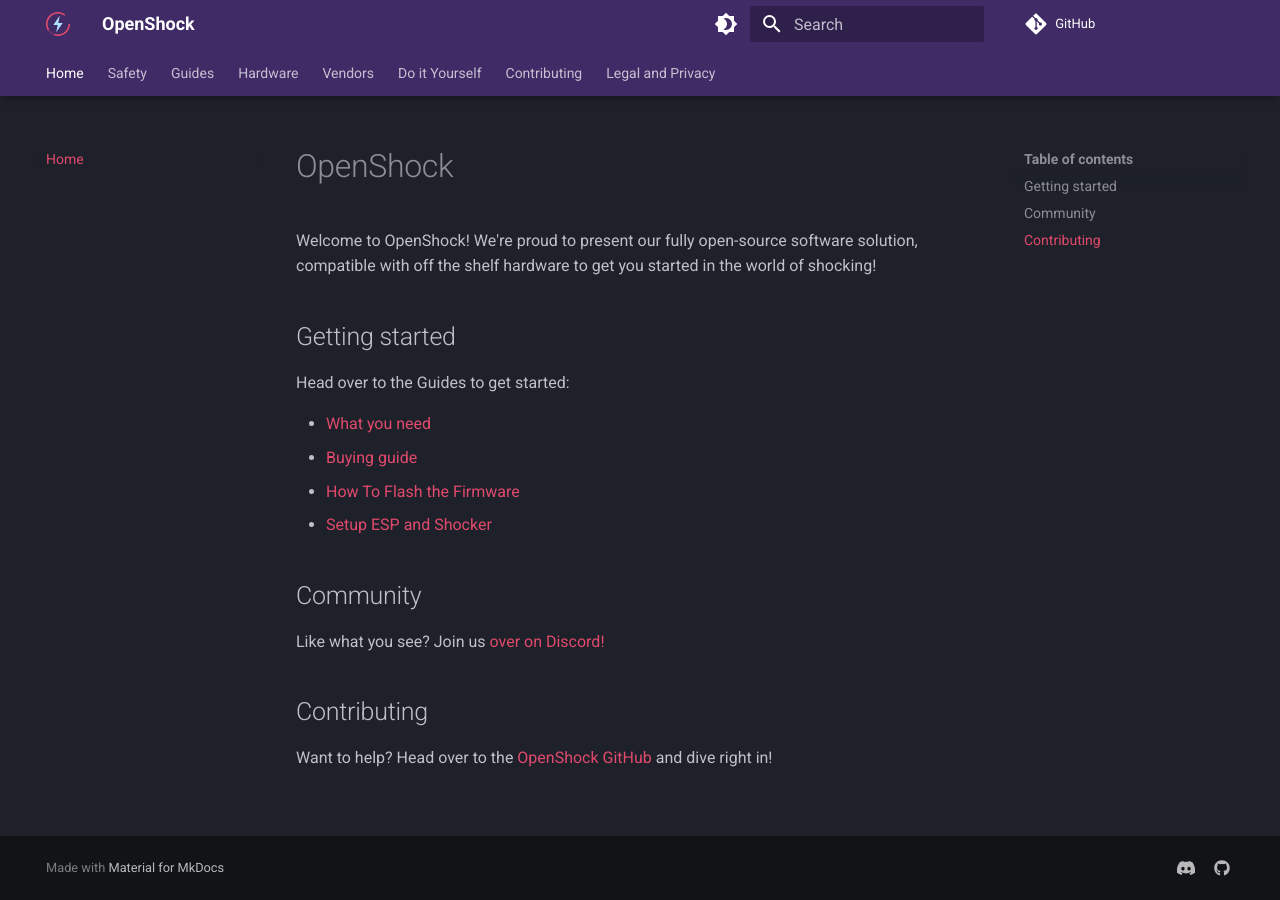
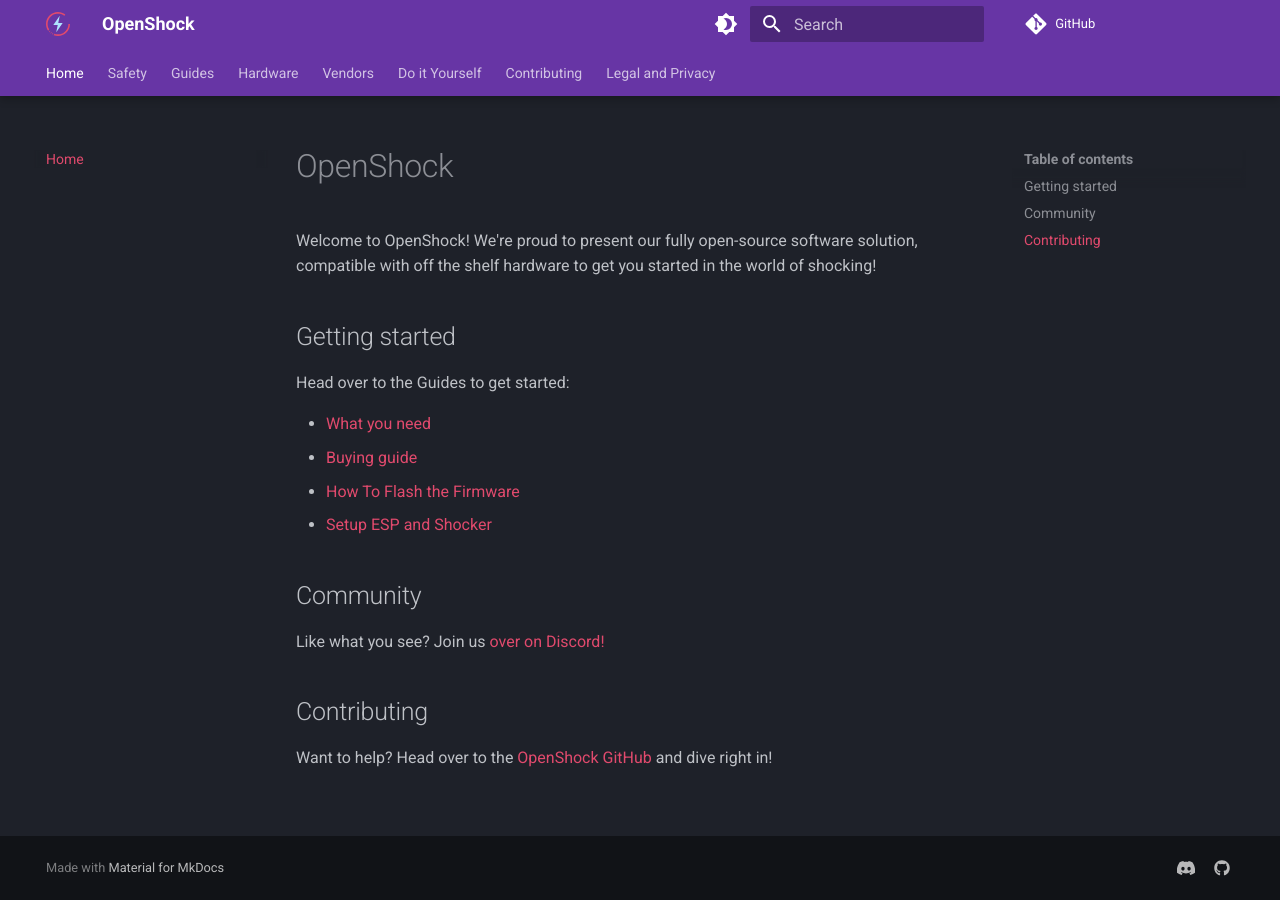
Before and after one commit to OpenShock/Wiki, an MkDocs documentation site: the page built from docs/index.md, in a window 1280 px wide. Built offline with MkDocs 1.6.1 and Material for MkDocs 9.7.7, drawn with Linux system fonts in a browser that asks for light colours; comment, search, counter and statistics services are not loaded.

Commit message:
Better purple

```diff
--- a/docs/css/custom.css
+++ b/docs/css/custom.css
@@ -8,9 +8,9 @@
 }
 
 .md-header {
-  background-color: #402b66;
+  background-color: #6735A5;
 }
 
 .md-tabs {
-  background-color: #402b66;
+  background-color: #6735A5;
 }
```
